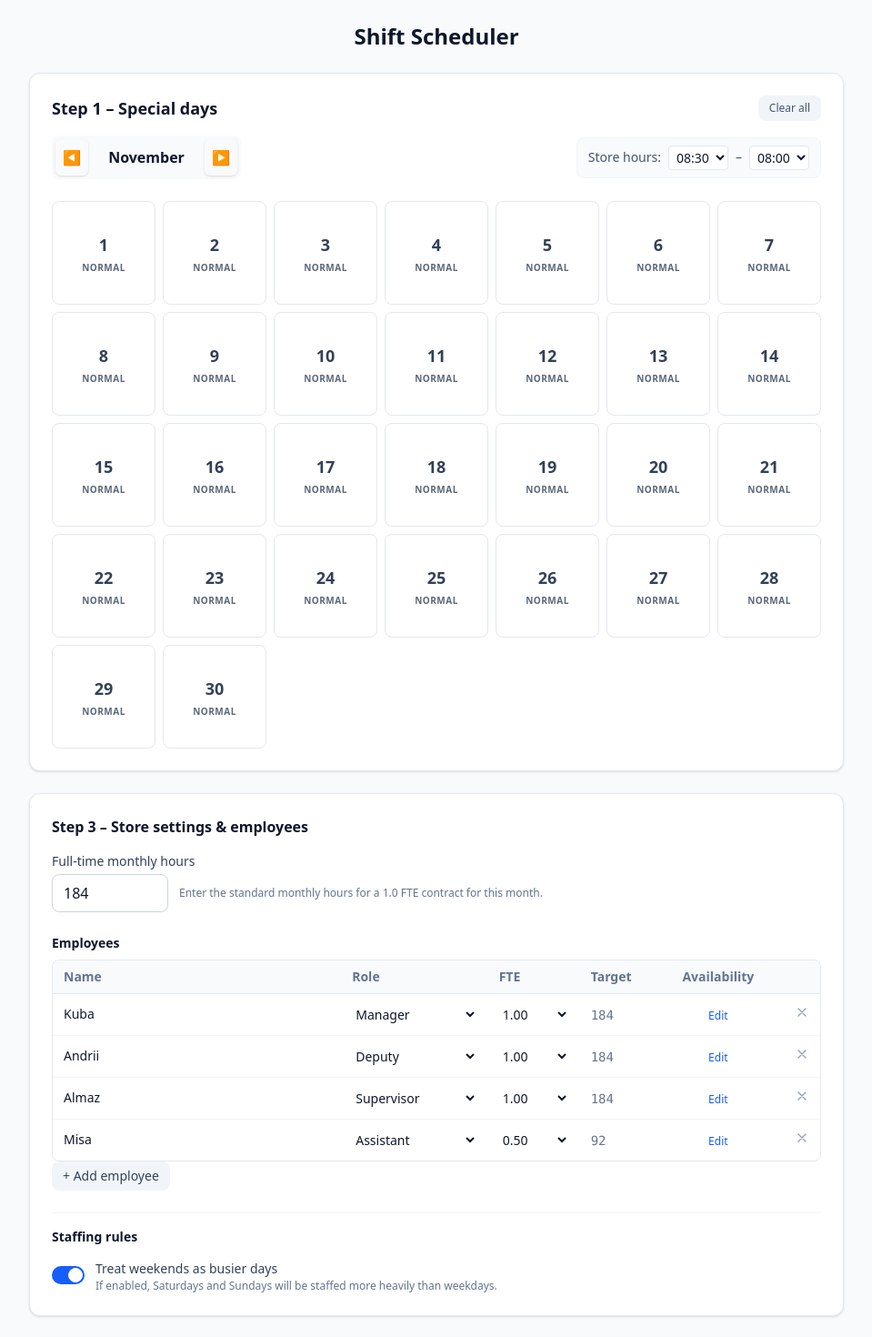
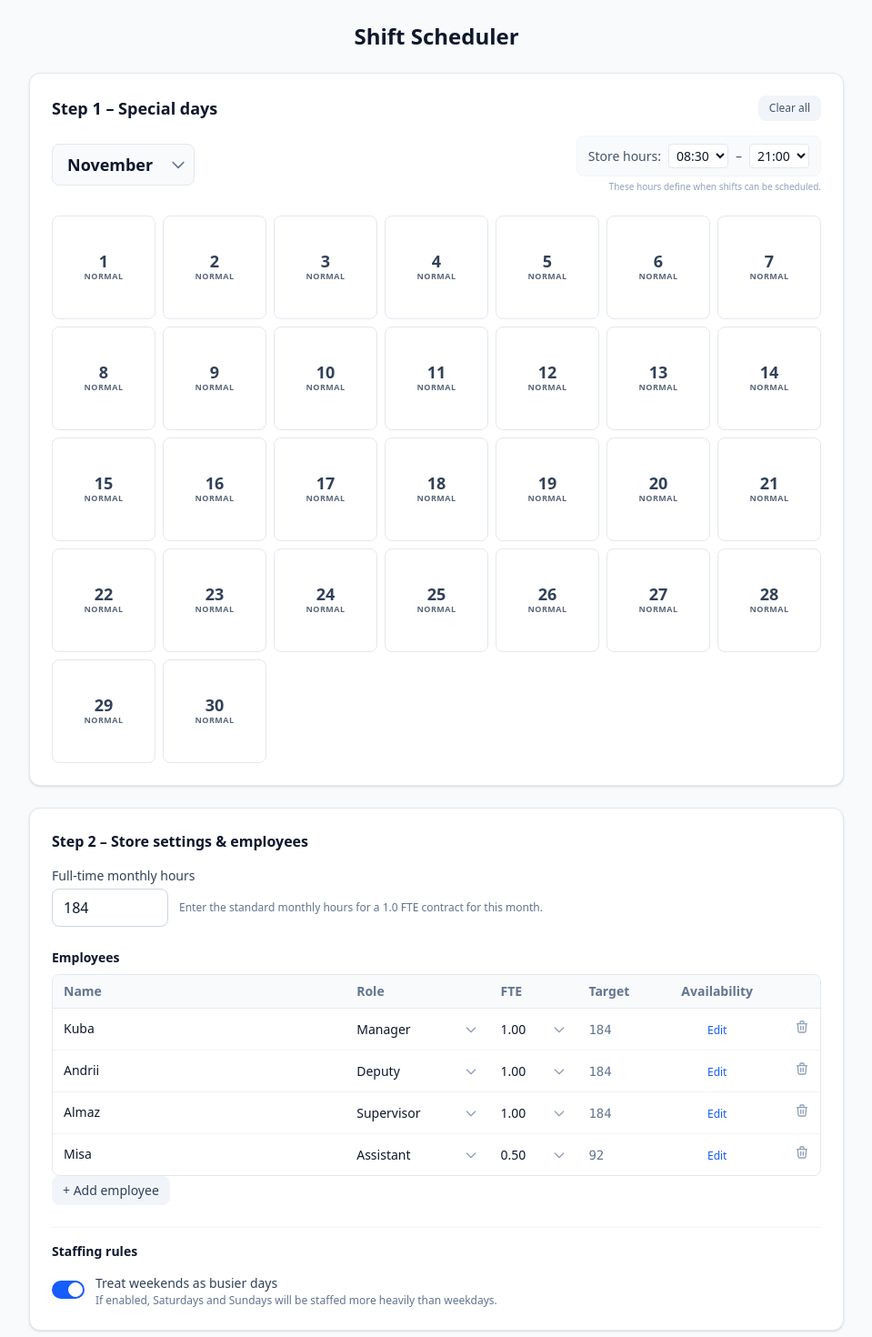
Before and after one commit to lysa05/schedule, a React app in the folder frontend/: page / in a window 1280 px wide. Shown: the top 1470 px of the page at 91% size, without its empty margins (160-1119 px from the left). Built offline with nearby package versions, Linux system fonts and the light colour scheme; the HTML template or start-up script is replaced by a standard one.

Commit message:
feat: refine frontend UX with month dropdown and extended hours

```diff
--- a/frontend/src/components/SpecialDaysCalendar.tsx
+++ b/frontend/src/components/SpecialDaysCalendar.tsx
@@ -18,9 +18,11 @@ const MONTHS = [
     "July", "August", "September", "October", "November", "December"
 ];
 
-const TIME_OPTIONS = Array.from({ length: 25 }, (_, i) => {
-    const h = 8 + Math.floor(i / 2);
-    const m = i % 2 === 0 ? "00" : "30";
+// Generate time options from 08:00 to 23:00 in 30 min increments
+const TIME_OPTIONS = Array.from({ length: 31 }, (_, i) => {
+    const totalMinutes = 8 * 60 + i * 30; // Start at 8:00
+    const h = Math.floor(totalMinutes / 60);
+    const m = totalMinutes % 60 === 0 ? "00" : "30";
     return `${h.toString().padStart(2, '0')}:${m}`;
 });
 
@@ -66,7 +68,7 @@ export const SpecialDaysCalendar: React.FC<SpecialDaysCalendarProps> = ({
         switch (type) {
             case 'busy': return 'bg-amber-100 border-amber-300 text-amber-800';
             case 'holiday_closed': return 'bg-red-100 border-red-300 text-red-800';
-            case 'holiday_open': return 'bg-green-100 border-green-300 text-green-800';
+            case 'holiday_open': return 'bg-purple-100 border-purple-300 text-purple-800';
             case 'holiday_short': return 'bg-blue-100 border-blue-300 text-blue-800';
             default: return 'bg-white border-slate-200 text-slate-700 hover:border-blue-300';
         }
@@ -76,7 +78,7 @@ export const SpecialDaysCalendar: React.FC<SpecialDaysCalendarProps> = ({
         switch (type) {
             case 'busy': return 'BUSY';
             case 'holiday_closed': return 'CLOSED';
-            case 'holiday_open': return 'OPEN';
+            case 'holiday_open': return 'HOLIDAY';
             case 'holiday_short': return 'SHORT';
             default: return 'NORMAL';
         }
@@ -92,33 +94,33 @@ export const SpecialDaysCalendar: React.FC<SpecialDaysCalendarProps> = ({
                     </button>
                 </div>
 
-                <div className="flex flex-col sm:flex-row justify-between items-center gap-4">
+                <div className="flex flex-col sm:flex-row justify-between items-start sm:items-center gap-4">
                     {/* Month Selector */}
-                    <div className="flex items-center gap-4 bg-slate-50 rounded-lg p-1">
-                        <button
-                            onClick={() => setMonth(month === 1 ? 12 : month - 1)}
-                            className="p-2 hover:bg-white rounded-md text-slate-500 hover:text-slate-900 transition-colors shadow-sm"
+                    <div className="relative">
+                        <select
+                            value={month}
+                            onChange={(e) => setMonth(parseInt(e.target.value))}
+                            className="appearance-none bg-slate-50 border border-slate-200 text-slate-900 text-lg font-semibold rounded-lg py-2 pl-4 pr-10 focus:outline-none focus:ring-2 focus:ring-blue-500 focus:border-transparent cursor-pointer"
                         >
-                            ◀
-                        </button>
-                        <span className="font-semibold text-slate-900 w-24 text-center select-none">
-                            {MONTHS[month - 1]}
-                        </span>
-                        <button
-                            onClick={() => setMonth(month === 12 ? 1 : month + 1)}
-                            className="p-2 hover:bg-white rounded-md text-slate-500 hover:text-slate-900 transition-colors shadow-sm"
-                        >
-                            ▶
-                        </button>
+                            {MONTHS.map((m, i) => (
+                                <option key={i} value={i + 1}>{m}</option>
+                            ))}
+                        </select>
+                        <div className="pointer-events-none absolute inset-y-0 right-0 flex items-center px-2 text-slate-500">
+                            <svg className="h-5 w-5" fill="none" viewBox="0 0 24 24" stroke="currentColor">
+                                <path strokeLinecap="round" strokeLinejoin="round" strokeWidth="2" d="M19 9l-7 7-7-7" />
+                            </svg>
+                        </div>
                     </div>
 
                     {/* Store Hours */}
+                    <div className="flex flex-col items-end gap-1">
                         <div className="flex items-center gap-2 text-sm text-slate-600 bg-slate-50 px-3 py-2 rounded-lg border border-slate-100">
-                        <span>Store hours:</span>
+                            <span className="font-medium">Store hours:</span>
                             <select
                                 value={defaultOpenTime}
                                 onChange={(e) => setDefaultOpenTime(e.target.value)}
-                            className="bg-white border border-slate-200 rounded px-1 py-0.5 text-slate-900 outline-none focus:border-blue-500"
+                                className="bg-white border border-slate-200 rounded px-1 py-0.5 text-slate-900 outline-none focus:border-blue-500 cursor-pointer"
                             >
                                 {TIME_OPTIONS.map(t => <option key={t} value={t}>{t}</option>)}
                             </select>
@@ -126,10 +128,14 @@ export const SpecialDaysCalendar: React.FC<SpecialDaysCalendarProps> = ({
                             <select
                                 value={defaultCloseTime}
                                 onChange={(e) => setDefaultCloseTime(e.target.value)}
-                            className="bg-white border border-slate-200 rounded px-1 py-0.5 text-slate-900 outline-none focus:border-blue-500"
+                                className="bg-white border border-slate-200 rounded px-1 py-0.5 text-slate-900 outline-none focus:border-blue-500 cursor-pointer"
                             >
                                 {TIME_OPTIONS.map(t => <option key={t} value={t}>{t}</option>)}
                             </select>
+                        </div>
+                        <p className="text-[10px] text-slate-400">
+                            These hours define when shifts can be scheduled.
+                        </p>
                     </div>
                 </div>
             </div>
@@ -144,15 +150,27 @@ export const SpecialDaysCalendar: React.FC<SpecialDaysCalendarProps> = ({
                             <button
                                 onClick={() => setOpenPopover(isOpen ? null : day)}
                                 className={`
-                  w-full aspect-square rounded-lg border flex flex-col items-center justify-center gap-1 transition-all
+                  w-full aspect-square rounded-lg border flex flex-col items-center justify-center gap-0.5 transition-all p-1
                   ${getDayColor(data.type)}
                   ${isOpen ? 'ring-2 ring-blue-500 ring-offset-1 z-10' : ''}
                 `}
                             >
-                                <span className="font-semibold text-lg">{day}</span>
-                                <span className="text-[10px] uppercase font-bold tracking-wider opacity-80">
+                                <span className="font-semibold text-lg leading-none">{day}</span>
+                                <span className="text-[9px] uppercase font-bold tracking-wider opacity-80 leading-tight">
                                     {getDayLabel(data.type)}
                                 </span>
+                                {data.type === 'holiday_short' && (
+                                    <div className="flex flex-col items-center mt-1">
+                                        <span className="text-[9px] font-medium leading-tight opacity-90">
+                                            {data.openTime || defaultOpenTime}–{data.closeTime || defaultCloseTime}
+                                        </span>
+                                        {data.staffOverride && (
+                                            <span className="text-[9px] font-medium leading-tight opacity-75">
+                                                {data.staffOverride} staff
+                                            </span>
+                                        )}
+                                    </div>
+                                )}
                             </button>
 
                             {isOpen && (
@@ -164,6 +182,7 @@ export const SpecialDaysCalendar: React.FC<SpecialDaysCalendarProps> = ({
                                         {[
                                             { id: 'normal', label: 'Normal day', color: 'text-slate-700 hover:bg-slate-50' },
                                             { id: 'busy', label: 'Busy day', color: 'text-amber-700 hover:bg-amber-50' },
+                                            { id: 'holiday_open', label: 'Public holiday (store open)', color: 'text-purple-700 hover:bg-purple-50' },
                                             { id: 'holiday_closed', label: 'Store closed', color: 'text-red-700 hover:bg-red-50' },
                                             { id: 'holiday_short', label: 'Short opening hours', color: 'text-blue-700 hover:bg-blue-50' },
                                         ].map(opt => (
@@ -184,7 +203,7 @@ export const SpecialDaysCalendar: React.FC<SpecialDaysCalendarProps> = ({
                                                 <select
                                                     value={data.openTime || defaultOpenTime}
                                                     onChange={(e) => updateDay(day, { openTime: e.target.value })}
-                                                    className="bg-white border border-slate-200 rounded px-1 py-0.5 text-slate-900 outline-none"
+                                                    className="bg-white border border-slate-200 rounded px-1 py-0.5 text-slate-900 outline-none cursor-pointer"
                                                 >
                                                     {TIME_OPTIONS.map(t => <option key={t} value={t}>{t}</option>)}
                                                 </select>
@@ -193,10 +212,23 @@ export const SpecialDaysCalendar: React.FC<SpecialDaysCalendarProps> = ({
                                                 <span className="text-slate-600">Close at</span>
                                                 <select
                                                     value={data.closeTime || defaultCloseTime}
-                                                    onChange={(e) => updateDay(day, { closeTime: e.target.value })}
-                                                    className="bg-white border border-slate-200 rounded px-1 py-0.5 text-slate-900 outline-none"
+                                                    onChange={(e) => {
+                                                        // Simple validation: ensure close is after open?
+                                                        // For now just let user pick, backend/logic handles it or user self-corrects.
+                                                        // User requested: "Make sure the user cannot pick “close” earlier than “open”"
+                                                        // We can filter options or just rely on user. Let's filter options in render if we want to be fancy,
+                                                        // or just trust the user for now to keep it simple, as requested "either by validation or by constraining".
+                                                        // Let's constrain.
+                                                        updateDay(day, { closeTime: e.target.value });
+                                                    }}
+                                                    className="bg-white border border-slate-200 rounded px-1 py-0.5 text-slate-900 outline-none cursor-pointer"
                                                 >
-                                                    {TIME_OPTIONS.map(t => <option key={t} value={t}>{t}</option>)}
+                                                    {TIME_OPTIONS.map(t => {
+                                                        // Optional: disable times before open time
+                                                        const open = data.openTime || defaultOpenTime;
+                                                        if (t <= open) return null;
+                                                        return <option key={t} value={t}>{t}</option>
+                                                    })}
                                                 </select>
                                             </div>
                                             <div className="flex items-center justify-between text-xs">
--- a/frontend/src/components/StoreConfiguration.tsx
+++ b/frontend/src/components/StoreConfiguration.tsx
@@ -21,7 +21,7 @@ const ROLES: { value: Role; label: string }[] = [
     { value: "assistant", label: "Assistant" },
 ];
 
-const CONTRACTS = [1.0, 0.75, 0.5, 0.25];
+const CONTRACTS = [1.0, 0.9, 0.75, 0.5];
 
 export const StoreConfiguration: React.FC<StoreConfigurationProps> = ({
     fulltimeHours, setFulltimeHours,
@@ -64,7 +64,7 @@ export const StoreConfiguration: React.FC<StoreConfigurationProps> = ({
 
     return (
         <div className="bg-white rounded-xl shadow-sm border border-slate-200 p-6">
-            <h2 className="text-base font-semibold text-slate-900 mb-4">Step 3 – Store settings & employees</h2>
+            <h2 className="text-base font-semibold text-slate-900 mb-4">Step 2 – Store settings & employees</h2>
 
             {/* Store Settings */}
             <div className="mb-6">
@@ -109,22 +109,36 @@ export const StoreConfiguration: React.FC<StoreConfigurationProps> = ({
                                         />
                                     </td>
                                     <td className="px-3 py-2">
+                                        <div className="relative w-full">
                                             <select
                                                 value={emp.role}
                                                 onChange={(e) => updateEmployee(emp.id, { role: e.target.value as Role })}
-                                            className="w-full bg-transparent outline-none py-1"
+                                                className="w-full bg-transparent outline-none py-1 pr-4 appearance-none cursor-pointer"
                                             >
                                                 {ROLES.map(r => <option key={r.value} value={r.value}>{r.label}</option>)}
                                             </select>
+                                            <div className="pointer-events-none absolute inset-y-0 right-0 flex items-center text-slate-400">
+                                                <svg className="h-4 w-4" fill="none" viewBox="0 0 24 24" stroke="currentColor">
+                                                    <path strokeLinecap="round" strokeLinejoin="round" strokeWidth="2" d="M19 9l-7 7-7-7" />
+                                                </svg>
+                                            </div>
+                                        </div>
                                     </td>
                                     <td className="px-3 py-2">
+                                        <div className="relative w-full">
                                             <select
                                                 value={emp.contractFte}
                                                 onChange={(e) => updateEmployee(emp.id, { contractFte: parseFloat(e.target.value) })}
-                                            className="w-full bg-transparent outline-none py-1"
+                                                className="w-full bg-transparent outline-none py-1 pr-4 appearance-none cursor-pointer"
                                             >
                                                 {CONTRACTS.map(c => <option key={c} value={c}>{c.toFixed(2)}</option>)}
                                             </select>
+                                            <div className="pointer-events-none absolute inset-y-0 right-0 flex items-center text-slate-400">
+                                                <svg className="h-4 w-4" fill="none" viewBox="0 0 24 24" stroke="currentColor">
+                                                    <path strokeLinecap="round" strokeLinejoin="round" strokeWidth="2" d="M19 9l-7 7-7-7" />
+                                                </svg>
+                                            </div>
+                                        </div>
                                     </td>
                                     <td className="px-3 py-2 text-slate-500 font-mono">
                                         {Math.round(fulltimeHours * emp.contractFte)}
@@ -146,8 +160,11 @@ export const StoreConfiguration: React.FC<StoreConfigurationProps> = ({
                                         <button
                                             onClick={() => removeEmployee(emp.id)}
                                             className="text-slate-400 hover:text-red-500 transition-colors"
+                                            aria-label="Remove employee"
                                         >
-                                            <svg className="w-4 h-4" fill="none" viewBox="0 0 24 24" stroke="currentColor"><path strokeLinecap="round" strokeLinejoin="round" strokeWidth="2" d="M6 18L18 6M6 6l12 12" /></svg>
+                                            <svg className="w-4 h-4" fill="none" viewBox="0 0 24 24" stroke="currentColor">
+                                                <path strokeLinecap="round" strokeLinejoin="round" strokeWidth="2" d="M19 7l-.867 12.142A2 2 0 0116.138 21H7.862a2 2 0 01-1.995-1.858L5 7m5 4v6m4-6v6m1-10V4a1 1 0 00-1-1h-4a1 1 0 00-1 1v3M4 7h16" />
+                                            </svg>
                                         </button>
                                     </td>
                                 </tr>
```
Also changed, not shown: 5 other files (tests, documents, lock files or other folders). Lines whose indentation alone changed are shown as unchanged.
